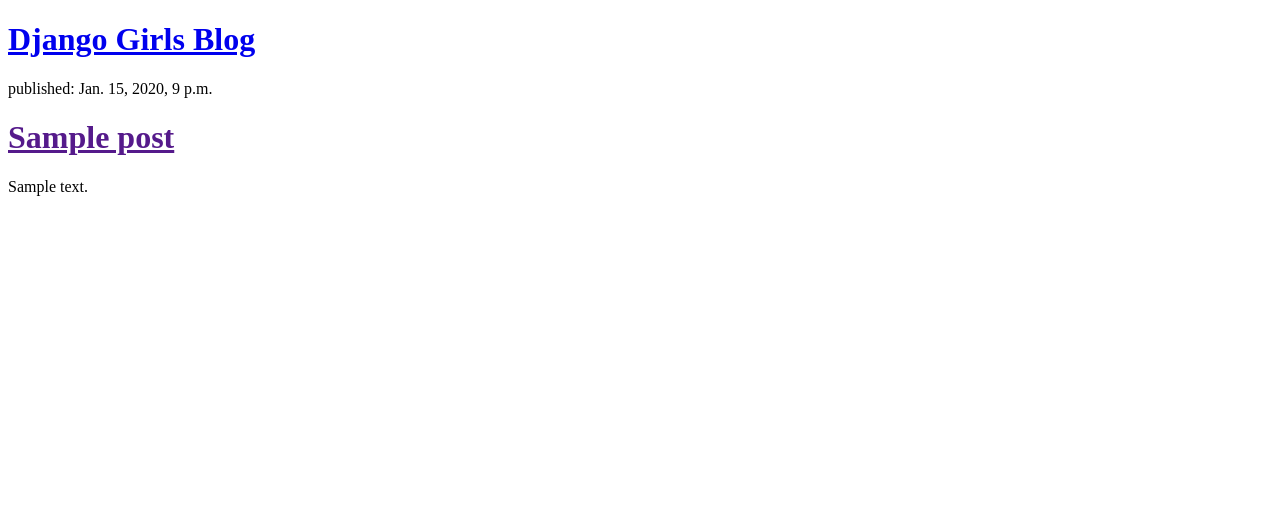
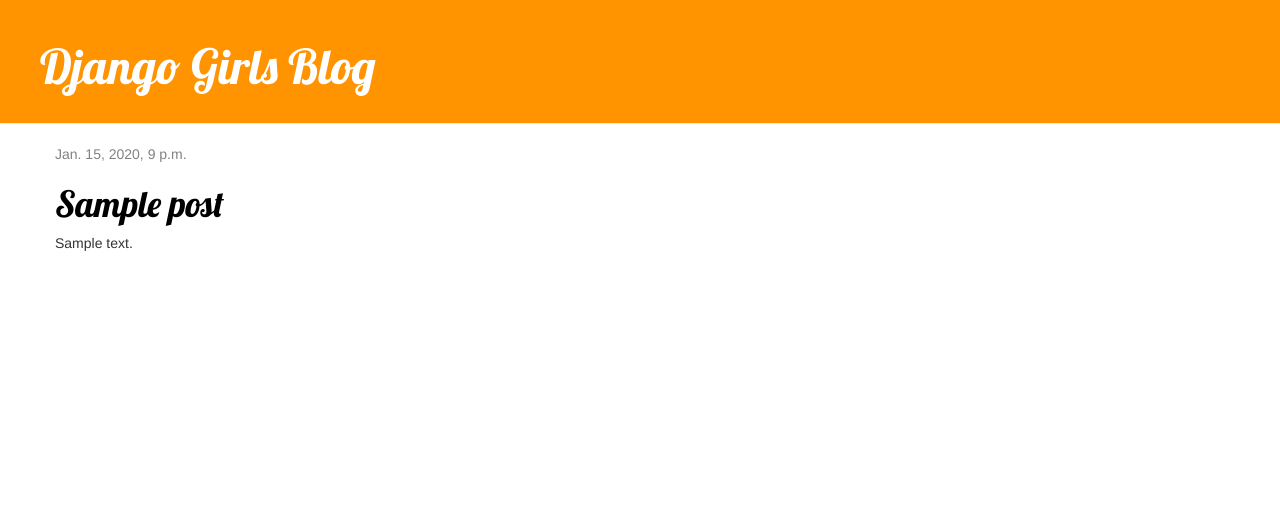
Before and after one commit to chihiro-vn/my-first-blog, a Django app: template blog/templates/blog/post_list.html in a window 1280 px wide. Shown: the top 523 px of the page. Run offline with Django 3.2, Linux system fonts and the light colour scheme; the template is opened without the code that fills it: values that come from a table or form of the project are taken from there, others are empty; tables that the repository leaves empty hold one stand-in row (values such as "Sample post"); some libraries are stand-ins or nearby versions.

Commit message:
added css and base file

```diff
--- /dev/null
+++ b/blog/static/css/blog.css
@@ -0,0 +1,46 @@
+.page-header {
+    background-color: #ff9400;
+    margin-top: 0;
+    padding: 20px 20px 20px 40px;
+}
+
+.page-header h1, .page-header h1 a, .page-header h1 a:visited, .page-header h1 a:active {
+    color: #ffffff;
+    font-size: 36pt;
+    text-decoration: none;
+}
+
+.content {
+    margin-left: 40px;
+}
+
+h1, h2, h3, h4 {
+    font-family: 'Lobster', cursive;
+}
+
+.date {
+    color: #828282;
+}
+
+.save {
+    float: right;
+}
+
+.post-form textarea, .post-form input {
+    width: 100%;
+}
+
+.top-menu, .top-menu:hover, .top-menu:visited {
+    color: #ffffff;
+    float: right;
+    font-size: 26pt;
+    margin-right: 20px;
+}
+
+.post {
+    margin-bottom: 70px;
+}
+
+.post h1 a, .post h1 a:visited {
+    color: #000000;
+}
--- /dev/null
+++ b/blog/templates/blog/base.html
@@ -0,0 +1,24 @@
+{% load staticfiles %}
+<html>
+    <head>
+        <title>Django Girls blog</title>
+        <link rel="stylesheet" href="//maxcdn.bootstrapcdn.com/bootstrap/3.2.0/css/bootstrap.min.css">
+        <link rel="stylesheet" href="//maxcdn.bootstrapcdn.com/bootstrap/3.2.0/css/bootstrap-theme.min.css">
+        <link href='//fonts.googleapis.com/css?family=Lobster&subset=latin,latin-ext' rel='stylesheet' type='text/css'>
+        <link rel="stylesheet" href="{% static 'css/blog.css' %}">
+    </head>
+    <body>
+        <div class="page-header">
+            <h1><a href="/">Django Girls Blog</a></h1>
+        </div>
+
+        <div class="content container">
+            <div class="row">
+                <div class="col-md-8">
+                    {% block content %}
+                    {% endblock %}
+                </div>
+            </div>
+        </div>
+    </body>
+</html>
--- a/blog/templates/blog/post_list.html
+++ b/blog/templates/blog/post_list.html
@@ -1,19 +1,13 @@
-<!DOCTYPE html>
-<html lang="en">
-    <head>
-        <title>Django Girls blog</title>
-    </head>
-    <body>
-        <div>
-            <h1><a href="/">Django Girls Blog</a></h1>
+{% extends 'blog/base.html' %}
+
+{% block content %}
+    {% for post in posts %}
+        <div class="post">
+            <div class="date">
+                {{ post.published_date }}
+            </div>
+            <h1><a href="">{{ post.title }}</a></h1>
+            <p>{{ post.text|linebreaksbr }}</p>
         </div>
-        {% for post in posts %}
-           <div>
-                <p>published: {{ post.published_date }}</p>
-                <h1><a href="">{{ post.title }}</a> </h1>
-                <p>{{ post.text|linebreaksbr }}</p>
-           </div>
-        {% endfor %}
-
-    </body>
-</html>
+    {% endfor %}
+{% endblock %}
--- a/blog/views.py
+++ b/blog/views.py
@@ -8,7 +8,6 @@
 # Create your views here.
 def post_list(request):
     #list of post
-    # posts= Post.objects.filter(published_date__lte=timezone.now()).order_by('published_date')
-    posts = Post.objects.all().order_by('published_date')
+    posts = Post.objects.filter(published_date__lte=timezone.now()).order_by('published_date')
     # passing those posts to template, put into {}
     return render(request, 'blog/post_list.html', {'posts': posts})
```
